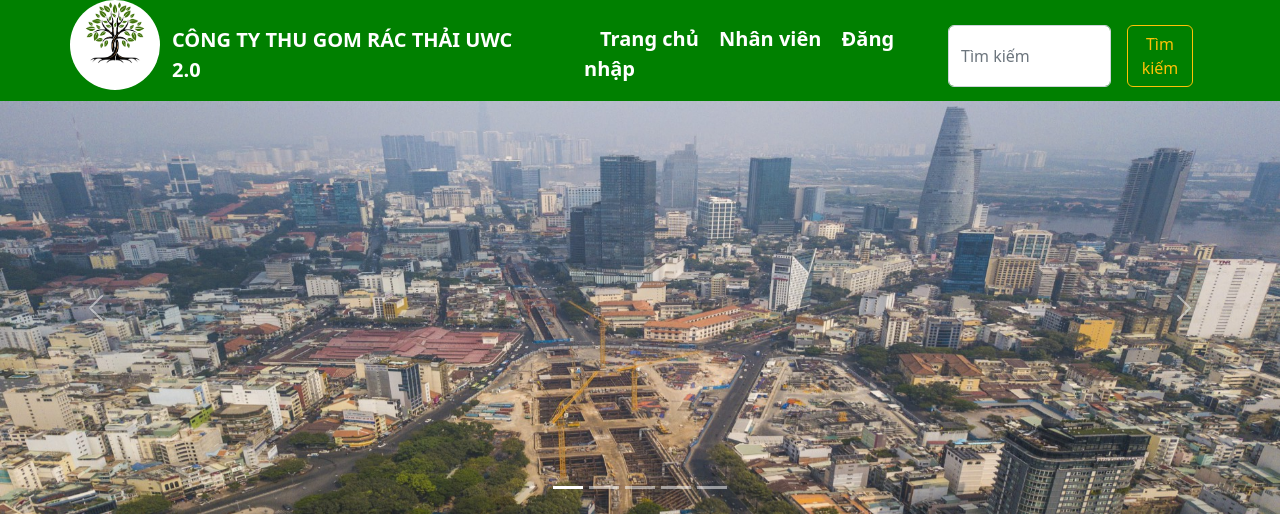
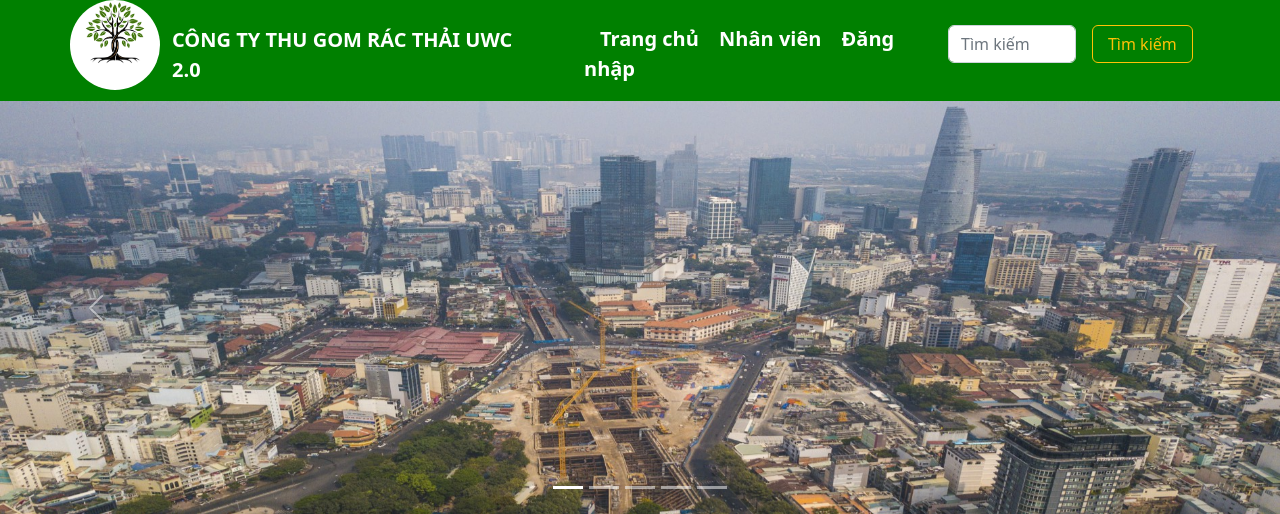
Before and after one commit to HarryHaha1010/UWC-2.0, a Django app: page / in a window 1280 px wide. Shown: the top 514 px of the page. Run offline with Django 4.2, Linux system fonts and the light colour scheme; some libraries are stand-ins or nearby versions.

Commit message:
Update index.html

```diff
--- a/templates/index.html
+++ b/templates/index.html
@@ -50,7 +50,7 @@
                 <div class="search col-3">
                   <form class="d-flex">
                     <input class="form-control mx-3" type="search" placeholder="Tìm kiếm" aria-label="Tìm kiếm">
-                    <button class="btn btn-outline-warning" type="submit">Tìm kiếm</button>
+                    <button class="btn btn-outline-warning" style="width: 200px;" type="submit">Tìm kiếm</button>
                   </form>
                 </div>
             </div>
```
